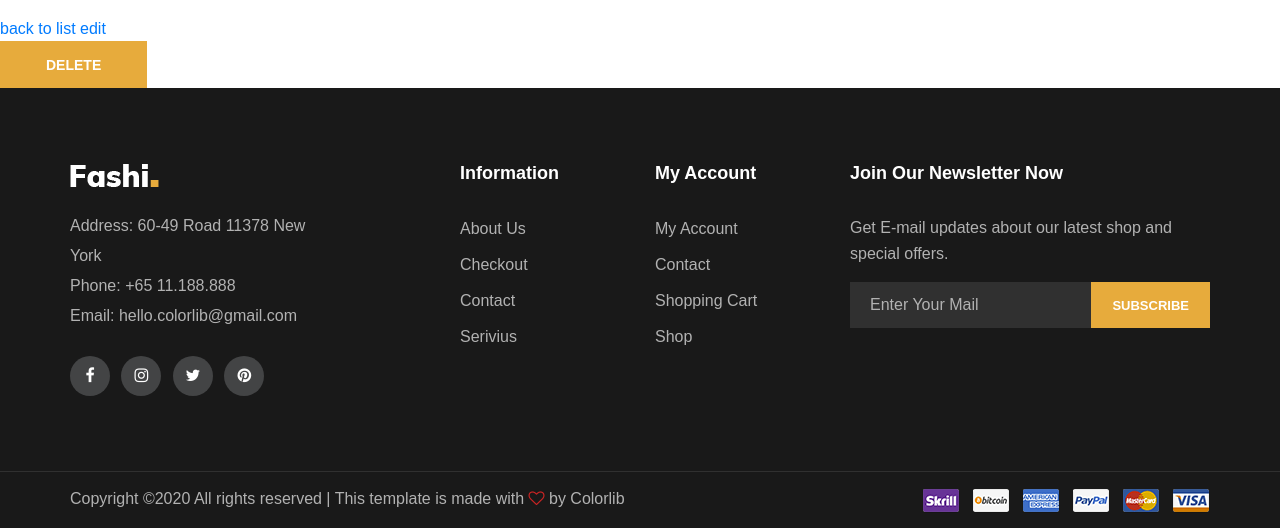
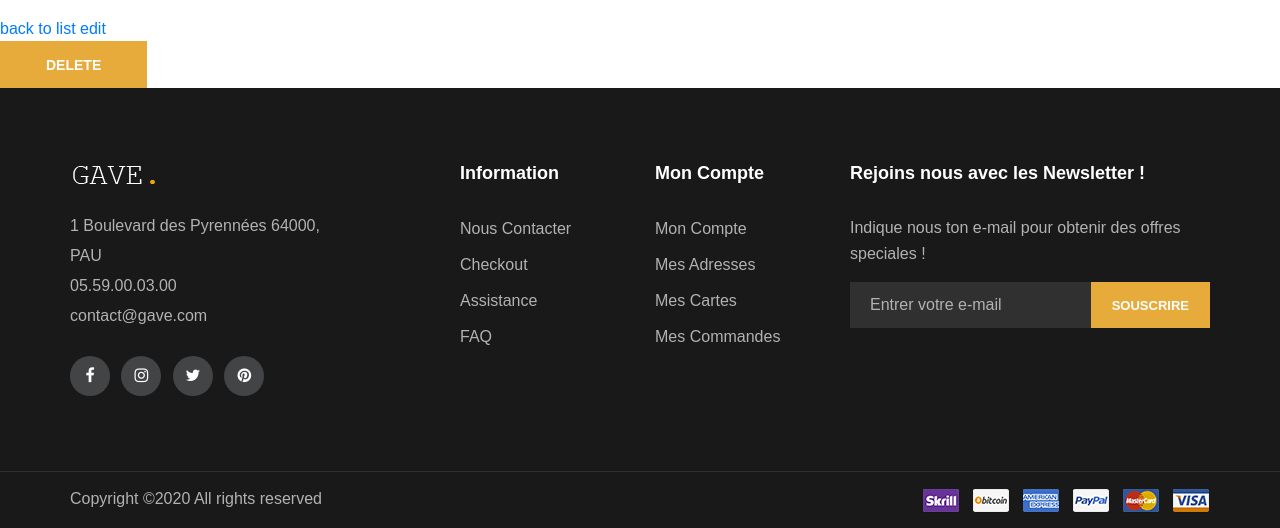
Before and after one commit to cSebR/gave, a Symfony app: template templates/book/show.html.twig in a window 1280 px wide. Shown: the part 1243-1771 px from the top of the page. Run offline with Twig, Linux system fonts and the light colour scheme; the template is opened without the code that fills it, so the values that code supplies are empty; some libraries are stand-ins or nearby versions; some web fonts are replaced.

Commit message:
Quelques modifs

```diff
--- a/templates/base.html.twig
+++ b/templates/base.html.twig
@@ -171,12 +171,12 @@
                         <div class="col-lg-3">
                             <div class="footer-left">
                                 <div class="footer-logo">
-                                    <a href="#"><img src="{{ asset('img/footer-logo.png') }}" alt=""></a>
+                                    <a href="#"><img src="{{ asset('img/logo_gave_1_white.png') }}" alt=""></a>
                                 </div>
                                 <ul>
-                                    <li>Address: 60-49 Road 11378 New York</li>
-                                    <li>Phone: +65 11.188.888</li>
-                                    <li>Email: hello.colorlib@gmail.com</li>
+                                    <li>1 Boulevard des Pyrennées 64000, PAU</li>
+                                    <li>05.59.00.03.00</li>
+                                    <li>contact@gave.com</li>
                                 </ul>
                                 <div class="footer-social">
                                     <a href="#"><i class="fa fa-facebook"></i></a>
@@ -190,31 +190,31 @@
                             <div class="footer-widget">
                                 <h5>Information</h5>
                                 <ul>
-                                    <li><a href="#">About Us</a></li>
+                                    <li><a href="#">Nous Contacter</a></li>
                                     <li><a href="#">Checkout</a></li>
-                                    <li><a href="#">Contact</a></li>
-                                    <li><a href="#">Serivius</a></li>
+                                    <li><a href="#">Assistance</a></li>
+                                    <li><a href="#">FAQ</a></li>
                                 </ul>
                             </div>
                         </div>
                         <div class="col-lg-2">
                             <div class="footer-widget">
-                                <h5>My Account</h5>
+                                <h5>Mon Compte</h5>
                                 <ul>
-                                    <li><a href="#">My Account</a></li>
-                                    <li><a href="#">Contact</a></li>
-                                    <li><a href="#">Shopping Cart</a></li>
-                                    <li><a href="#">Shop</a></li>
+                                    <li><a href="#">Mon Compte</a></li>
+                                    <li><a href="#">Mes Adresses</a></li>
+                                    <li><a href="#">Mes Cartes</a></li>
+                                    <li><a href="#">Mes Commandes</a></li>
                                 </ul>
                             </div>
                         </div>
                         <div class="col-lg-4">
                             <div class="newslatter-item">
-                                <h5>Join Our Newsletter Now</h5>
-                                <p>Get E-mail updates about our latest shop and special offers.</p>
+                                <h5>Rejoins nous avec les Newsletter !</h5>
+                                <p>Indique nous ton e-mail pour obtenir des offres speciales !</p>
                                 <form action="#" class="subscribe-form">
-                                    <input type="text" placeholder="Enter Your Mail">
-                                    <button type="button">Subscribe</button>
+                                    <input type="text" placeholder="Entrer votre e-mail">
+                                    <button type="button">Souscrire</button>
                                 </form>
                             </div>
                         </div>
@@ -226,7 +226,7 @@
                             <div class="col-lg-12">
                                 <div class="copyright-text">
                                     <!-- Link back to Colorlib can't be removed. Template is licensed under CC BY 3.0. -->
-                                    Copyright &copy;<script>document.write(new Date().getFullYear());</script> All rights reserved | This template is made with <i class="fa fa-heart-o" aria-hidden="true"></i> by <a href="https://colorlib.com" target="_blank">Colorlib</a>
+                                    Copyright &copy;<script>document.write(new Date().getFullYear());</script> All rights reserved
                                     <!-- Link back to Colorlib can't be removed. Template is licensed under CC BY 3.0. -->
                                 </div>
                                 <div class="payment-pic">
```
Also changed, not shown: src/Service/AppService.php (+18 -2 lines), public/img/logo_gave_1_white.png (added).
